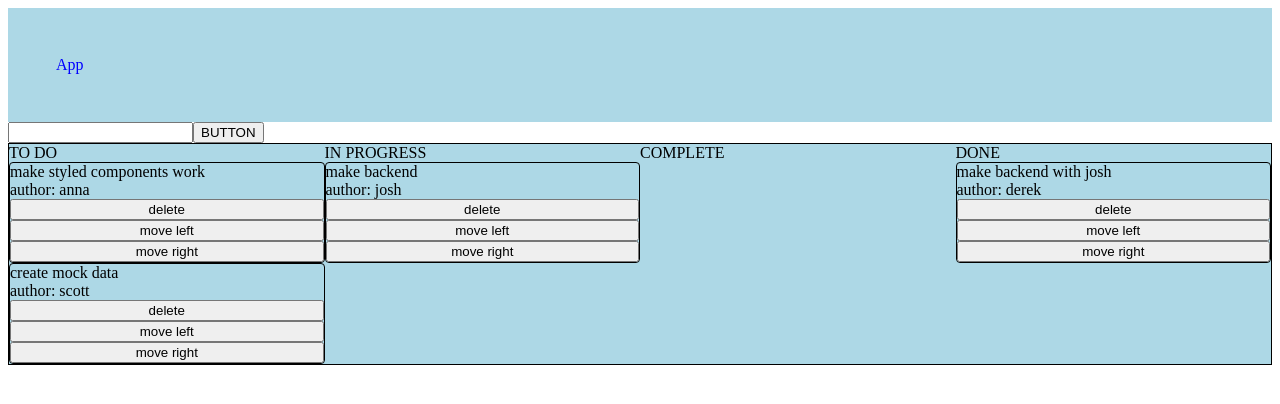
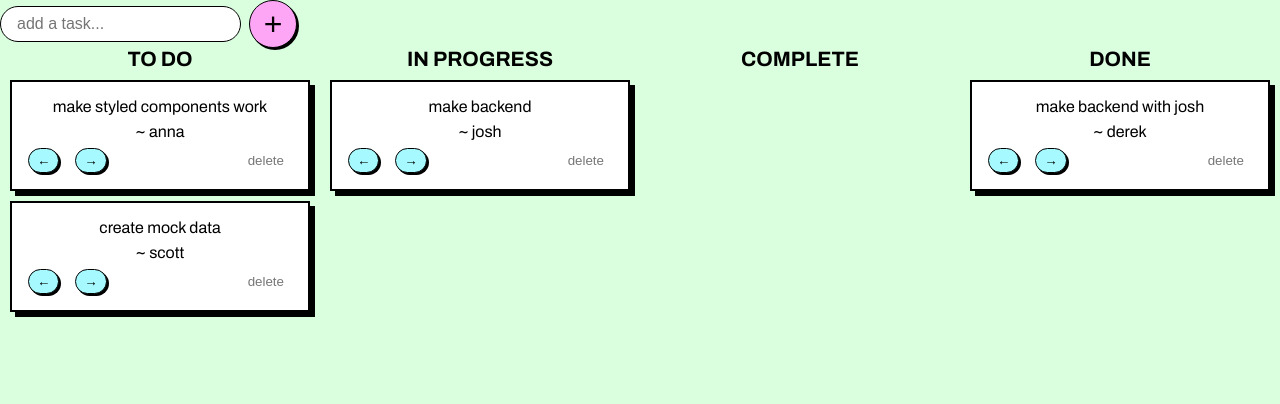
Before and after one commit to khailetran/Scrummy-v2.0, a React app: page / in a window 1280 px wide. Shown: the top 404 px of the page. Built offline with nearby package versions, Linux system fonts and the light colour scheme; no server answers.

Commit message:
styles: scrum board

```diff
--- a/src/App.jsx
+++ b/src/App.jsx
@@ -2,16 +2,9 @@ import React, { useState, useEffect } from 'react';
 import { socket } from './socket';
 import styled from 'styled-components';
 import Column from './components/Column';
-
-const Title = styled.div`
-  color: blue;
-  background-color: lightblue;
-  padding: 3em;
-`;
+import CreateCard from './components/CreateCard';
 
 const Board = styled.div`
-  border: 1px solid black;
-  background-color: lightblue;
   display: grid;
   grid-template-columns: 1fr 1fr 1fr 1fr;
 `;
@@ -30,10 +23,7 @@ const MOCK_DATA = [
 
 const App = () => {
   const [isConnected, setIsConnected] = useState(socket.connected);
-
   const [tasks, setTasks] = useState(MOCK_DATA);
-
-  const [input, setInput] = useState('');
 
   useEffect(() => {
     function onConnect() {
@@ -68,33 +58,30 @@ const App = () => {
     };
   }, []);
 
-  function handleClick() {
-    socket.emit('add-task', input);
+  function handleAddTask(content) {
+    console.log('adding task:');
+    console.log(content);
+    // socket.emit('add-task', content);
   }
 
-  function handleDelete(uuid) {
+  function handleDeleteTask(uuid) {
     socket.emit('delete-task', uuid);
   }
 
   return (
-    <>
-      <Title>App</Title>
-      <input
-        type="text"
-        value={input}
-        onChange={(e) => setInput(e.target.value)}
-      />
-      <button onClick={handleClick}>BUTTON</button>
+    <main>
+      <CreateCard handleAddTask={handleAddTask} />
       <Board>
         {tasks.map((columnTasks, i) => (
           <Column
             key={`col_${i}`}
             header={HEADERS[i]}
             columnTasks={columnTasks}
+            handleDeleteTask={handleDeleteTask}
           />
         ))}
       </Board>
-    </>
+    </main>
   );
 };
 
--- a/src/components/Column.jsx
+++ b/src/components/Column.jsx
@@ -2,20 +2,26 @@ import React from 'react';
 import TaskCard from './TaskCard';
 import styled from 'styled-components';
 
-const Container = styled.div``;
+const Container = styled.div`
+  text-align: center;
+`;
 
-const Header = styled.div``;
+const Header = styled.div`
+  text-align: center;
+  font-size: 1.3rem;
+  font-weight: bold;
+`;
 
 const Column = ({ header, columnTasks }) => {
   return (
-    <div>
-      <span>{header}</span>
+    <Container>
+      <Header>{header}</Header>
       <div>
         {columnTasks.map((task) => (
           <TaskCard key={task.uuid} {...task} />
         ))}
       </div>
-    </div>
+    </Container>
   );
 };
 
--- /dev/null
+++ b/src/components/CreateCard.jsx
@@ -0,0 +1,54 @@
+import React, { useState } from 'react';
+import styled from 'styled-components';
+
+const Container = styled.div`
+  display: flex;
+  align-items: center;
+  gap: 0.5rem;
+`;
+
+const Input = styled.input`
+  color: black;
+  font-size: 1rem;
+  border: 1px solid black;
+  padding: 0.5rem 1rem;
+  border-radius: 2rem;
+`;
+
+const Button = styled.button`
+  background-color: #fea6f6;
+  font-size: 2rem;
+  border-radius: 2rem;
+  border: 1px solid black;
+  box-shadow: 2px 2px black;
+  height: 3rem;
+  width: 3rem;
+`;
+
+const CreateCard = ({ handleAddTask }) => {
+  const [input, setInput] = useState('');
+
+  const handleSubmit = () => {
+    const content = input.trim();
+    if (!content) return;
+    handleAddTask(content);
+    setInput('');
+  };
+
+  return (
+    <Container>
+      <Input
+        type="text"
+        placeholder="add a task..."
+        value={input}
+        onChange={(e) => setInput(e.target.value)}
+        onKeyDown={(e) => {
+          if (e.key === 'Enter') handleSubmit();
+        }}
+      />
+      <Button onClick={handleSubmit}>+</Button>
+    </Container>
+  );
+};
+
+export default CreateCard;
--- a/src/components/TaskCard.jsx
+++ b/src/components/TaskCard.jsx
@@ -2,20 +2,54 @@ import React from 'react';
 import styled from 'styled-components';
 
 const Card = styled.div`
-  border: 1px solid black;
-  border-radius: 4px;
+  border: 2px solid black;
+  background-color: white;
+  box-shadow: 5px 5px black;
+  margin: 10px;
+  padding: 1rem;
   display: flex;
   flex-direction: column;
+  gap: 0.5rem;
+`;
+
+const ButtonContainer = styled.div`
+  display: flex;
+  gap: 1rem;
+`;
+
+const Button = styled.button`
+  cursor: pointer;
+  border: 1px solid black;
+  background-color: #a6faff;
+  box-shadow: 2px 2px black;
+  padding: 0.25rem 0.5rem;
+  border-radius: 2rem;
+`;
+
+const DeleteButton = styled.button`
+  cursor: pointer;
+  color: #777777;
+  background: none;
+  border: none;
+  padding: 0.25rem 0.5rem;
+  margin-left: auto;
+  transition: color 150ms;
+  &:hover {
+    color: red;
+  }
 `;
 
 const TaskCard = ({ uuid, author, content }) => {
   return (
     <Card>
       <span>{content}</span>
-      <span>author: {author}</span>
-      <button>delete</button>
-      <button>{'move left'}</button>
-      <button>{'move right'}</button>
+      <span>{`~ ${author}`}</span>
+
+      <ButtonContainer>
+        <Button>&larr;</Button>
+        <Button>&rarr;</Button>
+        <DeleteButton>delete</DeleteButton>
+      </ButtonContainer>
     </Card>
   );
 };
--- a/src/index.css
+++ b/src/index.css
@@ -0,0 +1,12 @@
+@import url('https://fonts.googleapis.com/css2?family=Archivo:ital,wght@0,400;0,700;1,400&display=swap');
+
+* {
+  margin: 0;
+  padding: 0;
+  box-sizing: border-box;
+}
+
+body {
+  background-color: #daffdf;
+  font-family: 'Archivo', sans-serif;
+}
--- a/src/index.js
+++ b/src/index.js
@@ -1,6 +1,7 @@
 import React from 'react';
 import App from './App.jsx';
 import { createRoot } from 'react-dom/client';
+import './index.css';
 
 const root = createRoot(document.getElementById('root'));
 
```
